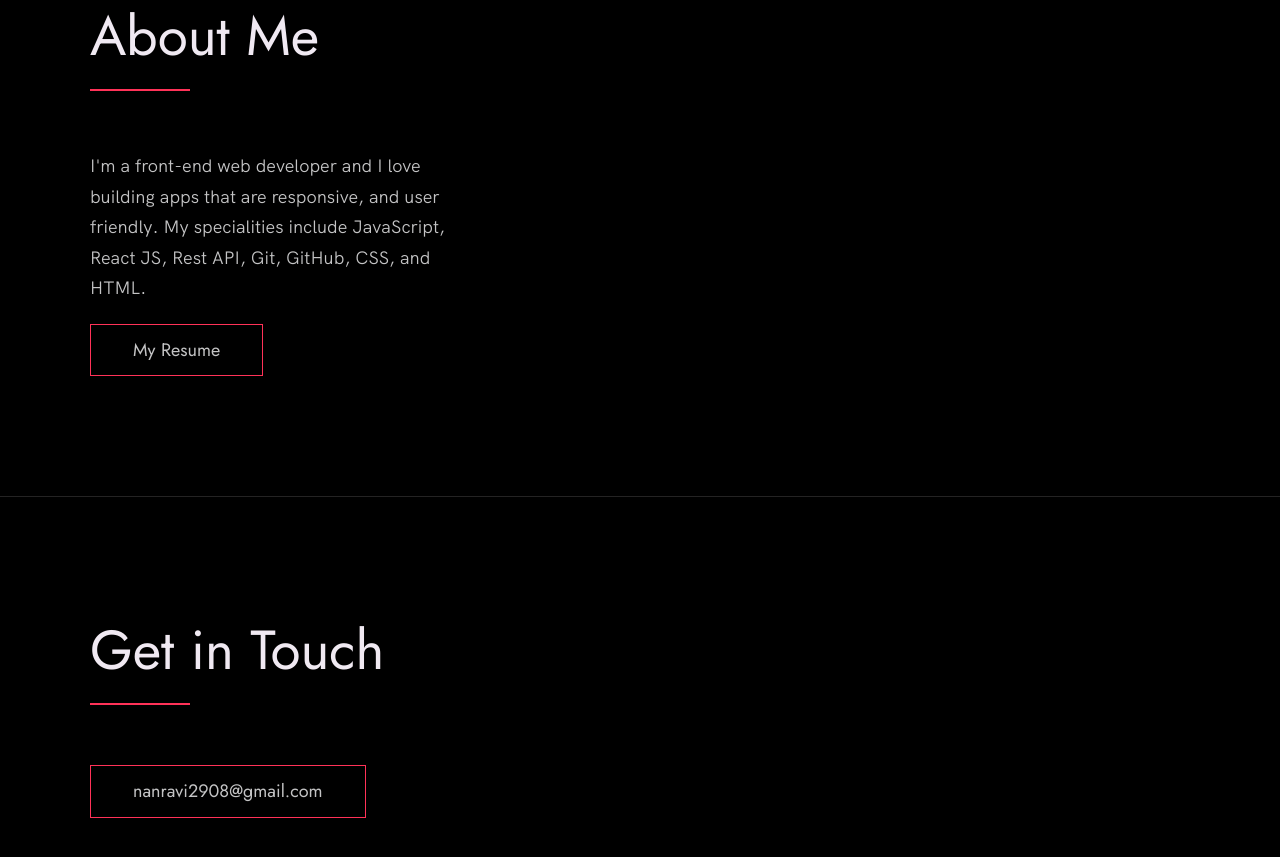
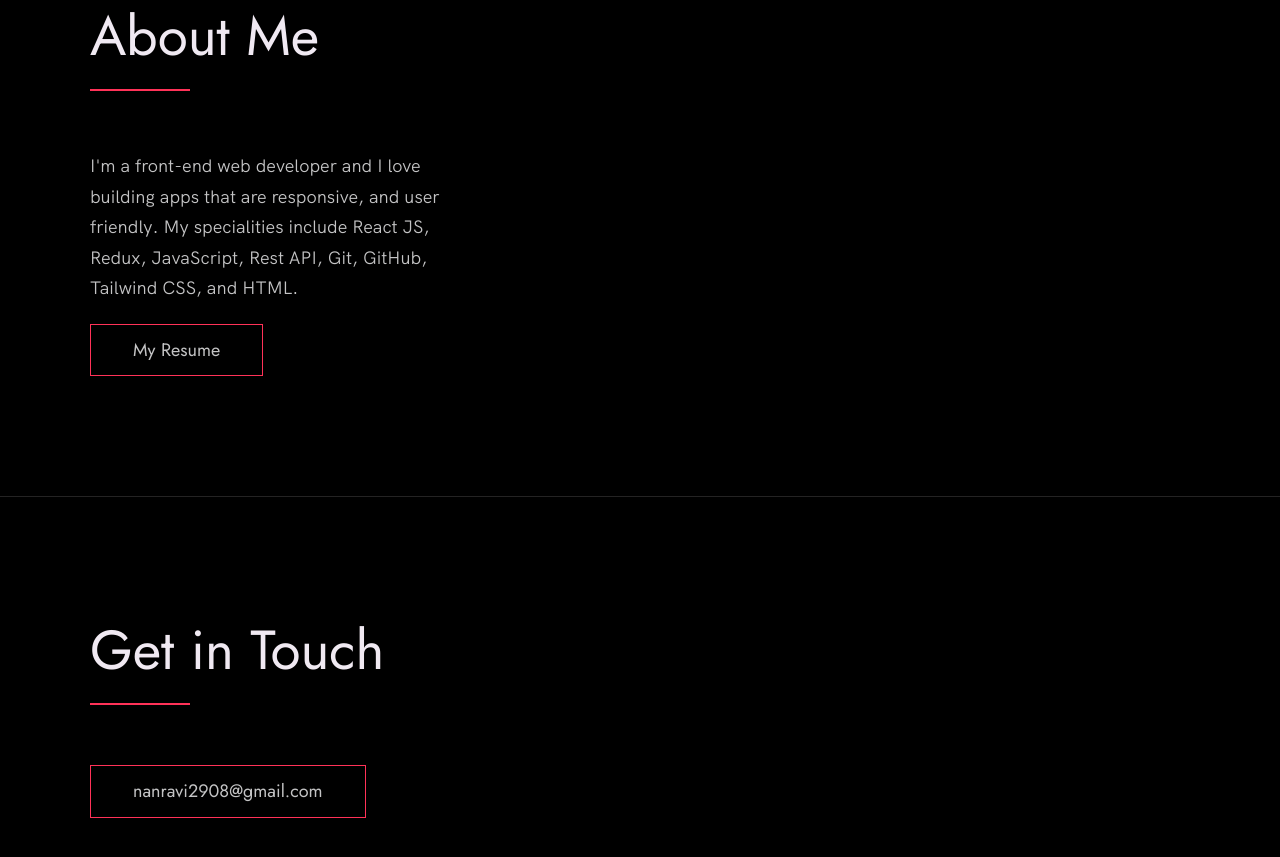
Before and after one commit to Nandhini0123/Portfolio, a website built with Vite: page index.html in a window 1280 px wide. Shown: the part 4098-4955 px from the top of the page. Built offline with nearby package versions, Linux system fonts and the light colour scheme.

Commit message:
changes to index

```diff
--- a/index.html
+++ b/index.html
@@ -181,7 +181,7 @@
         <div class="about__content">
           <div class="about__text">
             <!--  paragraph with info about myself -->
-           I'm a front-end web developer and  I love building apps that are responsive, and user friendly. My specialities include JavaScript, React JS, Rest API, Git, GitHub, CSS, and HTML.</p>
+           I'm a front-end web developer and  I love building apps that are responsive, and user friendly. My specialities include React JS, Redux, JavaScript, Rest API, Git, GitHub, Tailwind CSS, and HTML.</p>
 
             <!--  link to the resume -->
             <a href="./about-me.html" class="btn">My Resume</a>
```
